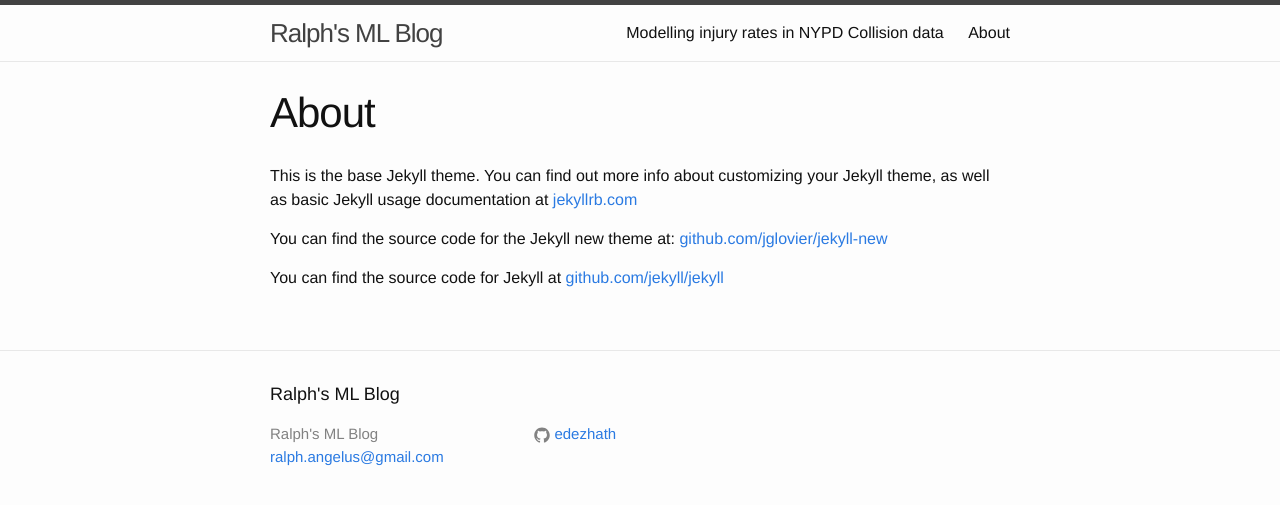
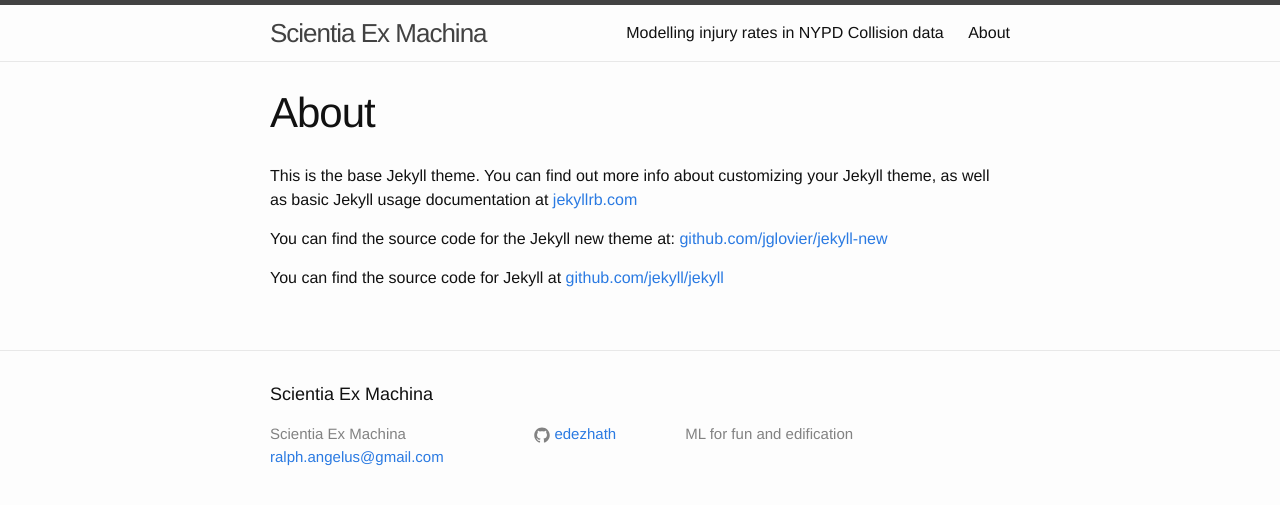
Before and after one commit to edezhath/edezhath.github.io, a Jekyll site: the page built from about.md, in a window 1280 px wide. Shown: the top 505 px of the page. Built offline with Jekyll 4.4.1, drawn with Linux system fonts in a browser that asks for light colours.

Commit message:
Updated _config.yml

```diff
--- a/_config.yml
+++ b/_config.yml
@@ -1,8 +1,9 @@
 # Site settings
-title: Ralph's ML Blog
+title: Scientia Ex Machina
 email: ralph.angelus@gmail.com
 baseurl: "" # the subpath of your site, e.g. /blog/
 url: "https://edezhath.github.io/" # the base hostname & protocol for your site
+description: ML for fun and edification
 
 github_username:  edezhath
 
```
